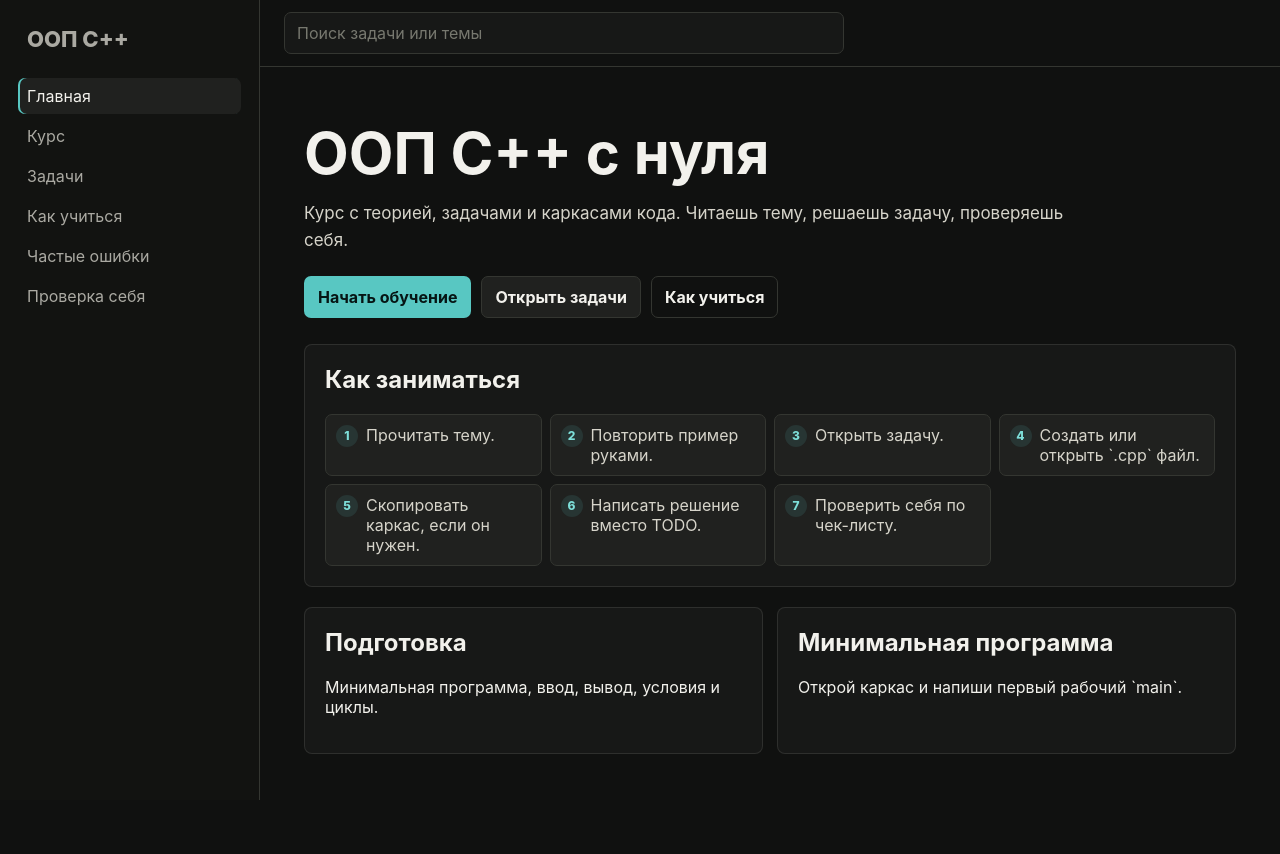
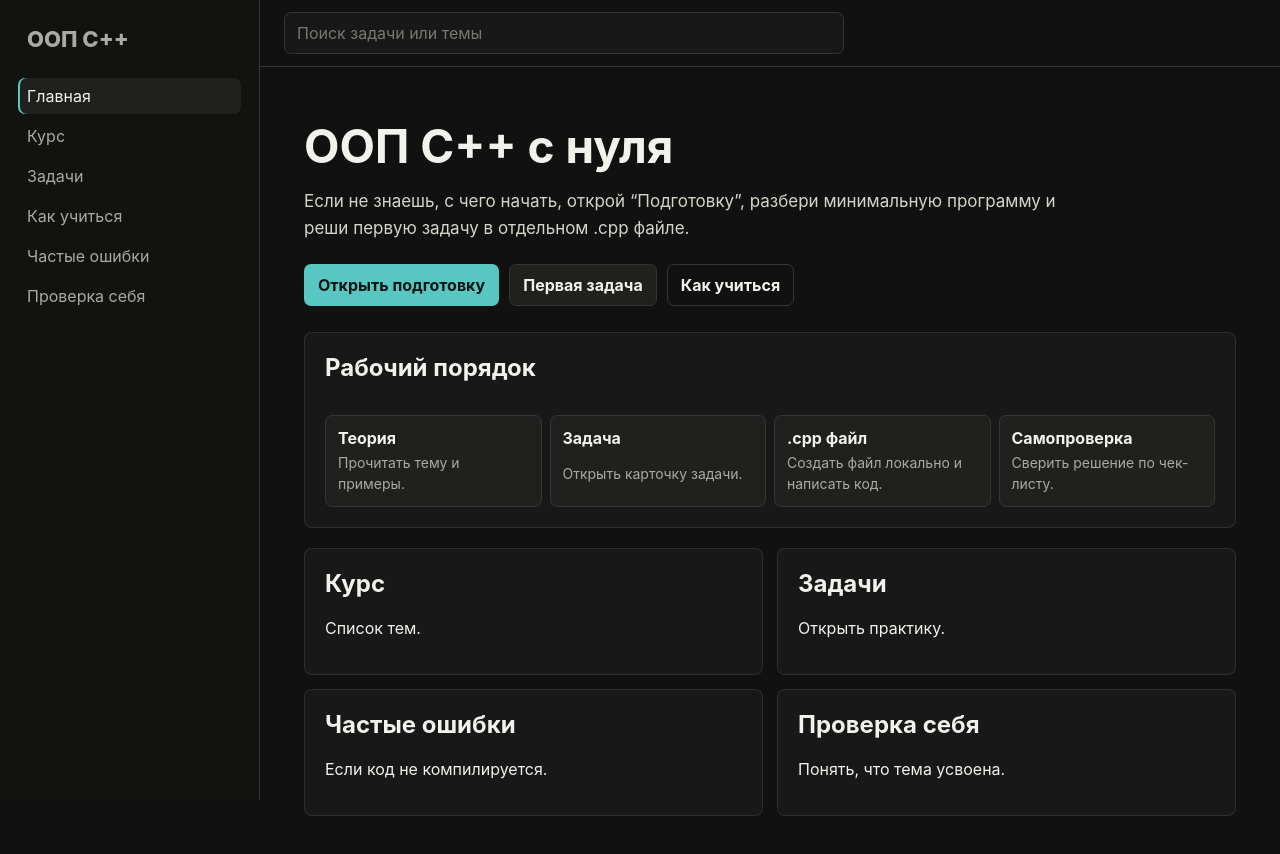
Before and after one commit to Sandroz1/course, a React (Vite) app in the folder site/: page / in a window 1280 px wide. Shown: the top 854 px of the page. Before the commit the page ends 826 px from the top, so only its background shows below. Built offline with nearby package versions, Linux system fonts and the light colour scheme.

Commit message:
make home page more practical

```diff
--- a/site/src/pages/HomePage.tsx
+++ b/site/src/pages/HomePage.tsx
@@ -6,15 +6,15 @@ export function HomePage() {
       <section className="home-hero">
         <h1>ООП C++ с нуля</h1>
         <p className="lead">
-          Курс с теорией, задачами и каркасами кода. Читаешь тему,
-          решаешь задачу, проверяешь себя.
+          Если не знаешь, с чего начать, открой “Подготовку”, разбери
+          минимальную программу и реши первую задачу в отдельном .cpp файле.
         </p>
         <div className="actions">
-          <a className="button button--primary" href={toPath("/course")}>
-            Начать обучение
+          <a className="button button--primary" href={toPath("/course/basics")}>
+            Открыть подготовку
           </a>
-          <a className="button" href={toPath("/tasks")}>
-            Открыть задачи
+          <a className="button" href={toPath("/tasks/00-01-minimal-program")}>
+            Первая задача
           </a>
           <a className="button button--ghost" href={toPath("/guide")}>
             Как учиться
@@ -22,29 +22,47 @@ export function HomePage() {
         </div>
       </section>
 
-      <section className="panel">
-        <h2>Как заниматься</h2>
-        <ol className="route-list">
-          <li>Прочитать тему.</li>
-          <li>Повторить пример руками.</li>
-          <li>Открыть задачу.</li>
-          <li>Создать или открыть `.cpp` файл.</li>
-          <li>Скопировать каркас, если он нужен.</li>
-          <li>Написать решение вместо TODO.</li>
-          <li>Проверить себя по чек-листу.</li>
-        </ol>
+      <section className="panel study-flow">
+        <h2>Рабочий порядок</h2>
+        <div className="flow-steps" aria-label="Рабочий порядок">
+          <div>
+            <strong>Теория</strong>
+            <span>Прочитать тему и примеры.</span>
+          </div>
+          <div>
+            <strong>Задача</strong>
+            <span>Открыть карточку задачи.</span>
+          </div>
+          <div>
+            <strong>.cpp файл</strong>
+            <span>Создать файл локально и написать код.</span>
+          </div>
+          <div>
+            <strong>Самопроверка</strong>
+            <span>Сверить решение по чек-листу.</span>
+          </div>
+        </div>
       </section>
 
       <section className="quick-start">
-        <a className="panel quick-card" href={toPath("/course/basics")}>
-          <h2>Подготовка</h2>
-          <p>Минимальная программа, ввод, вывод, условия и циклы.</p>
+        <a className="panel quick-card" href={toPath("/course")}>
+          <h2>Курс</h2>
+          <p>Список тем.</p>
         </a>
-        <a className="panel quick-card" href={toPath("/tasks/00-01-minimal-program")}>
-          <h2>Минимальная программа</h2>
-          <p>Открой каркас и напиши первый рабочий `main`.</p>
+        <a className="panel quick-card" href={toPath("/tasks")}>
+          <h2>Задачи</h2>
+          <p>Открыть практику.</p>
+        </a>
+        <a className="panel quick-card" href={toPath("/common-errors")}>
+          <h2>Частые ошибки</h2>
+          <p>Если код не компилируется.</p>
+        </a>
+        <a className="panel quick-card" href={toPath("/check")}>
+          <h2>Проверка себя</h2>
+          <p>Понять, что тема усвоена.</p>
         </a>
       </section>
+
     </article>
   );
 }
--- a/site/src/styles/global.css
+++ b/site/src/styles/global.css
@@ -234,6 +234,10 @@ summary code,
   text-wrap: balance;
 }
 
+.home-hero h1 {
+  font-size: clamp(32px, 4vw, 46px);
+}
+
 .lead {
   max-width: 760px;
   color: var(--soft);
@@ -303,6 +307,45 @@ summary code,
   width: fit-content;
   font-size: 14px;
   padding: 8px 11px;
+}
+
+.start-list {
+  display: grid;
+  gap: 6px;
+  max-width: 680px;
+  margin: 18px 0 0;
+  padding-left: 22px;
+  color: var(--soft);
+}
+
+.study-flow {
+  display: grid;
+  gap: 14px;
+}
+
+.flow-steps {
+  display: grid;
+  grid-template-columns: repeat(4, minmax(0, 1fr));
+  gap: 8px;
+}
+
+.flow-steps div {
+  display: grid;
+  gap: 5px;
+  border: 1px solid var(--line);
+  border-radius: 7px;
+  background: var(--surface-2);
+  padding: 12px;
+}
+
+.flow-steps strong {
+  color: var(--text);
+}
+
+.flow-steps span {
+  color: var(--muted);
+  font-size: 14px;
+  line-height: 1.45;
 }
 
 .quick-start {
@@ -937,6 +980,7 @@ pre:not(.code-block__pre) code {
   }
 
   .quick-start,
+  .flow-steps,
   .filters-panel {
     grid-template-columns: 1fr;
   }
```
Also changed, not shown: 5 other files (tests, documents, lock files or other folders).
